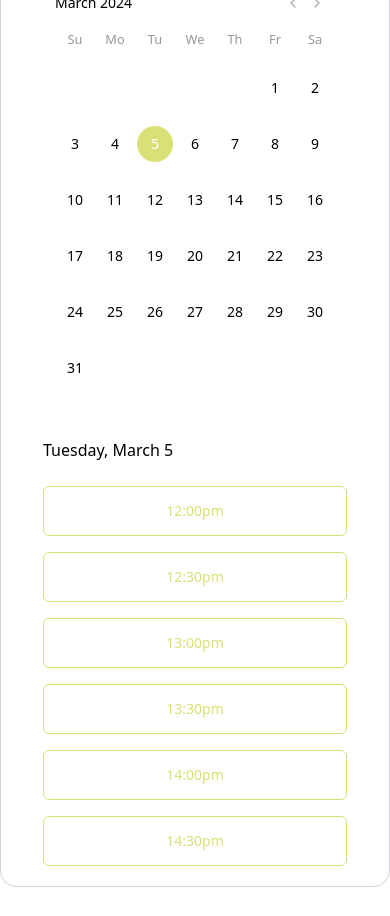
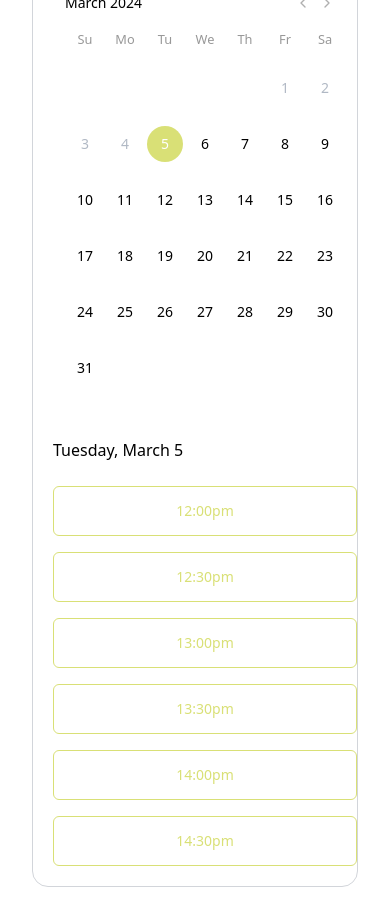
Before and after one commit to fabiobarrosb1/tennis-court-booking, a Next.js app: page / in a window 390 px wide. Shown: the part 484-1400 px from the top of the page. Built offline with nearby package versions, Linux system fonts and the light colour scheme.

Commit message:
Disable previous days selection

```diff
--- a/src/components/MainComponent/DateComponent.tsx
+++ b/src/components/MainComponent/DateComponent.tsx
@@ -12,7 +12,9 @@ const DateComponent = () => {
   };
 
   return (
-    <div className={`flex w-fit mx-auto flex-col p-10 custom:p-5`}>
+    <div
+      className={`flex w-fit mx-auto flex-col p-10 custom:p-5 date-component`}
+    >
       <div className="flex m-2 justify-between">
         <h1 className="text-2xl font-bold">Pick a date and time</h1>
         <span className="hidden md:block">
--- a/src/components/Settings/CalendarSettings.tsx
+++ b/src/components/Settings/CalendarSettings.tsx
@@ -7,6 +7,7 @@ interface Props {
 
 const CalendarSettings = (props: Props) => {
   const [date, setDate] = React.useState<Date | undefined>(new Date());
+  const minDate = new Date();
 
   const handleDateSelect = (day: Date | undefined) => {
     console.log("Selected date:", day);
@@ -22,6 +23,7 @@ const CalendarSettings = (props: Props) => {
         onSelect={handleDateSelect}
         className="rounded-md"
         showOutsideDays={false}
+        disabled={(day) => day < minDate}
       />
     </div>
   );
--- a/src/components/Settings/HourSettings.tsx
+++ b/src/components/Settings/HourSettings.tsx
@@ -28,18 +28,32 @@ const HourSettings = () => {
       {/* Div with hour buttons */}
       <div className={`flex flex-col gap-4`}>
         {hours.map((hourItem, index) => (
+          <>
+            <div>
               <Button
                 className={`${
                   hour === hourItem ? "hour-selected-button" : "hour-button"
-            } px-10 md:px-20 py-6`}
+                } py-6`}
                 key={index}
                 variant="outline"
                 onClick={() => {
                   setHour(hourItem);
+                  if (hour === hourItem) {
+                    setHour("");
+                  } else {
+                    setHour(hourItem);
+                  }
                 }}
               >
                 {hourItem}pm
               </Button>
+              {hour === hourItem && (
+                <button className="bg-cyan-400 px-3 py-3 rounded-md">
+                  Next
+                </button>
+              )}
+            </div>
+          </>
         ))}
       </div>
     </div>
--- a/src/styles/globals.css
+++ b/src/styles/globals.css
@@ -96,11 +96,13 @@
   background-color: #d9e076;
   border-color: rgb(217, 224, 118);
   color: white;
+  width: 50%;
 }
 
 .hour-button {
   color: rgb(217, 224, 118);
   border-color: rgb(217, 224, 118);
+  width: -webkit-fill-available;
 }
 
 .\[\&\:has\(\[aria-selected\]\)\]\:bg-accent:has([aria-selected]) {
@@ -113,6 +115,14 @@
   border: 1px solid rgb(210, 213, 218);
   border-radius: 1rem;
   height: fit-content;
+}
+
+.booking-settings {
+  padding-right: 0;
+}
+
+.date-component {
+  padding-left: 0;
 }
 
 @media screen and (min-width:400px) and (max-width:520px) {
@@ -129,3 +139,10 @@
   }
 
 }
+@media screen and (max-width:1122px) {
+  .main {
+    margin: 2rem 2rem;
+
+  }
+
+}
```
Lines whose indentation alone changed are shown as unchanged.
